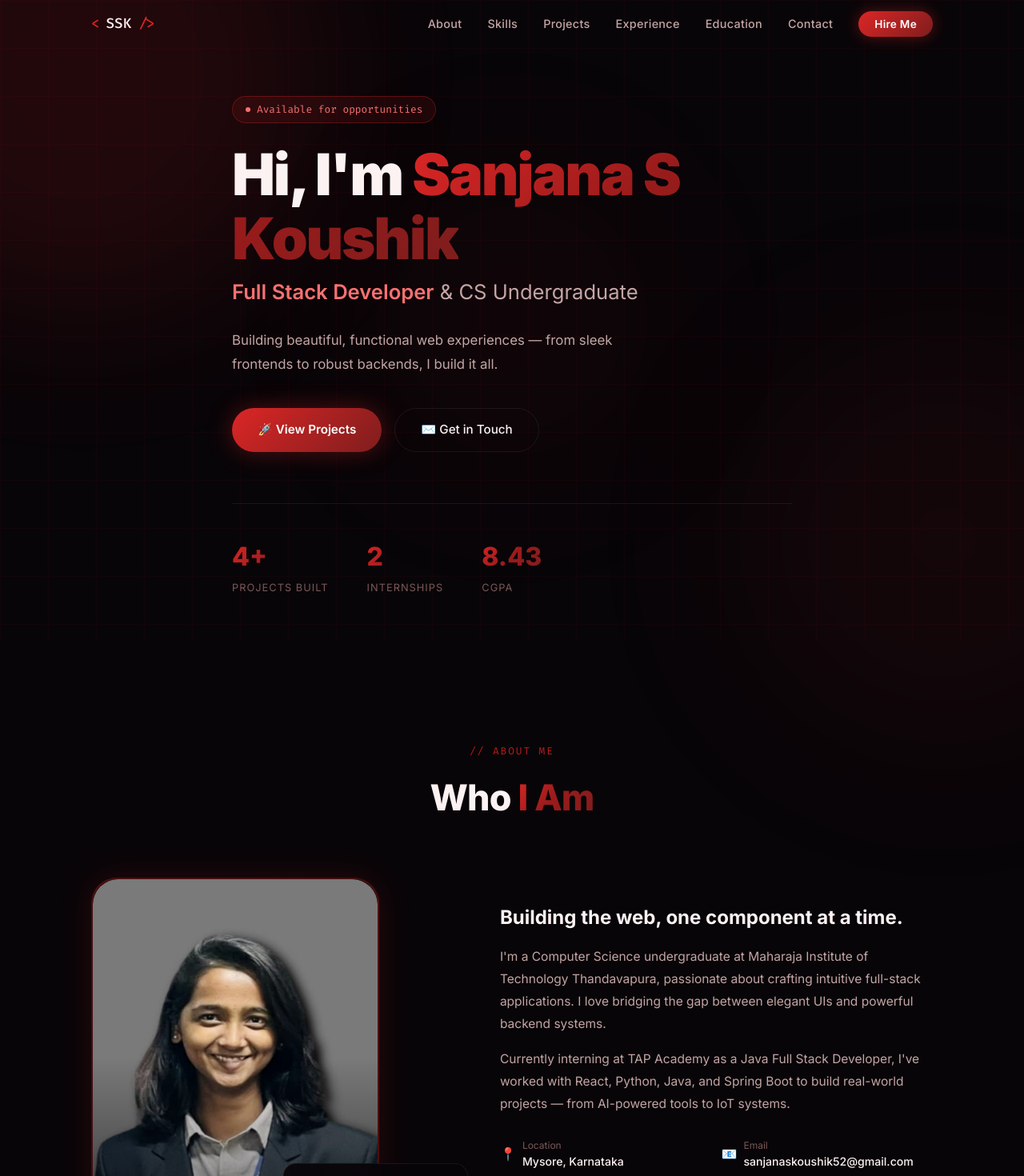
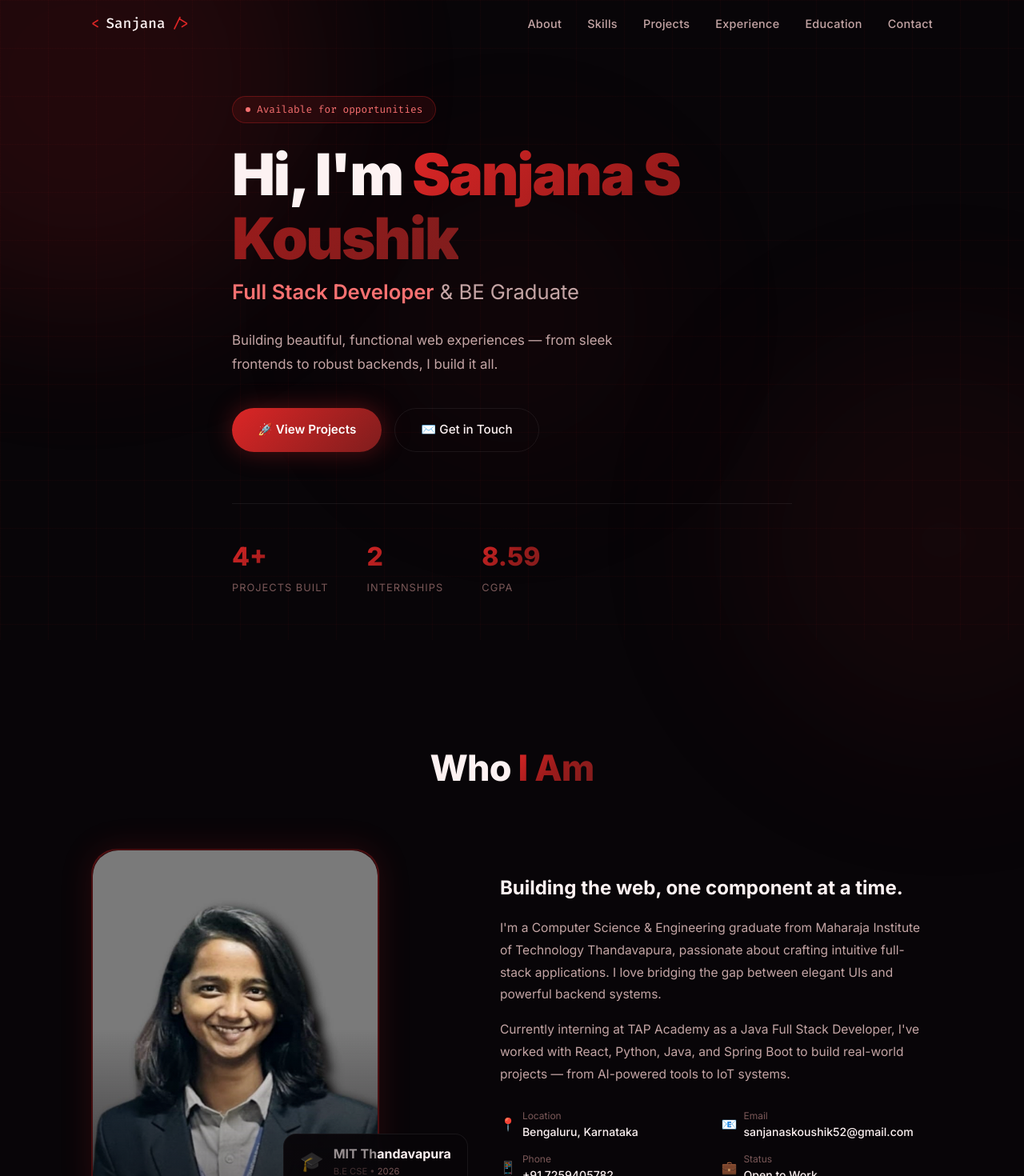
Before and after one commit to Sanjana-Koushik/portfolio, a React (Vite) app: page / in a window 1280 px wide. Shown: the top 1470 px of the page at 80% size. Built offline with nearby package versions, Linux system fonts and the light colour scheme.

Commit message:
fix: update navbar, remove section tags, fix CGPA/location/graduation status

```diff
--- a/src/App.jsx
+++ b/src/App.jsx
@@ -7,7 +7,7 @@ const data = {
   role: 'Full Stack Developer',
   tagline: 'Building beautiful, functional web experiences',
   bio: [
-    "I'm a Computer Science undergraduate at Maharaja Institute of Technology Thandavapura, passionate about crafting intuitive full-stack applications. I love bridging the gap between elegant UIs and powerful backend systems.",
+    "I'm a Computer Science & Engineering graduate from Maharaja Institute of Technology Thandavapura, passionate about crafting intuitive full-stack applications. I love bridging the gap between elegant UIs and powerful backend systems.",
     "Currently interning at TAP Academy as a Java Full Stack Developer, I've worked with React, Python, Java, and Spring Boot to build real-world projects — from AI-powered tools to IoT systems."
   ],
   contact: {
@@ -112,9 +112,9 @@ const data = {
     {
       institution: 'Maharaja Institute of Technology Thandavapura',
       degree: 'B.E in Computer Science & Engineering',
-      score: 'CGPA: 8.43',
+      score: 'CGPA: 8.59',
       period: '2022 – 2026',
-      location: 'Mysore, Karnataka',
+      location: 'Bengaluru, Karnataka',
       icon: '🎓',
     },
     {
@@ -173,7 +173,7 @@ function Navbar({ scrolled }) {
         <div className="navbar-inner">
           <a href="#hero" className="nav-logo">
             <span className="bracket">&lt;</span>
-            SSK
+            Sanjana
             <span className="bracket">/&gt;</span>
           </a>
           <ul className={`nav-links${open ? ' open' : ''}`}>
@@ -187,14 +187,7 @@ function Navbar({ scrolled }) {
                 </a>
               </li>
             ))}
-            <li>
-              <a
-                href={`mailto:${data.contact.email}`}
-                className="nav-cta"
-              >
-                Hire Me
-              </a>
-            </li>
+
           </ul>
           <button
             id="menu-toggle"
@@ -225,7 +218,7 @@ function Hero() {
             Hi, I'm <span className="name">{data.name}</span>
           </h1>
           <p className="hero-subtitle">
-            <span className="highlight">{data.role}</span> & CS Undergraduate
+            <span className="highlight">{data.role}</span> & BE Graduate
           </p>
           <p className="hero-desc">{data.tagline} — from sleek frontends to robust backends, I build it all.</p>
           <div className="hero-actions">
@@ -246,7 +239,7 @@ function Hero() {
               <span className="stat-label">Internships</span>
             </div>
             <div className="stat">
-              <span className="stat-number">8.43</span>
+              <span className="stat-number">8.59</span>
               <span className="stat-label">CGPA</span>
             </div>
           </div>
@@ -262,7 +255,6 @@ function About() {
     <section id="about" ref={ref} className="reveal">
       <div className="container">
         <div className="section-header">
-          <span className="section-tag">// about me</span>
           <h2 className="section-title">
             Who <span className="accent">I Am</span>
           </h2>
@@ -294,7 +286,7 @@ function About() {
                 <span className="detail-icon">📍</span>
                 <div>
                   <div className="detail-label">Location</div>
-                  <div className="detail-value">Mysore, Karnataka</div>
+                  <div className="detail-value">Bengaluru, Karnataka</div>
                 </div>
               </div>
               <div className="detail-item">
@@ -332,7 +324,6 @@ function Skills() {
     <section id="skills" ref={ref} className="reveal">
       <div className="container">
         <div className="section-header">
-          <span className="section-tag">// tech stack</span>
           <h2 className="section-title">
             Skills & <span className="accent">Technologies</span>
           </h2>
@@ -368,7 +359,6 @@ function Projects() {
     <section id="projects" ref={ref} className="reveal">
       <div className="container">
         <div className="section-header">
-          <span className="section-tag">// my work</span>
           <h2 className="section-title">
             Featured <span className="accent">Projects</span>
           </h2>
@@ -431,7 +421,6 @@ function Experience() {
     <section id="experience" ref={ref} className="reveal">
       <div className="container">
         <div className="section-header">
-          <span className="section-tag">// work history</span>
           <h2 className="section-title">
             Work <span className="accent">Experience</span>
           </h2>
@@ -466,7 +455,6 @@ function Education() {
     <section id="education" ref={ref} className="reveal">
       <div className="container">
         <div className="section-header">
-          <span className="section-tag">// academic background</span>
           <h2 className="section-title">
             My <span className="accent">Education</span>
           </h2>
@@ -488,7 +476,6 @@ function Education() {
         {/* Achievements */}
         <div style={{ marginTop: '80px' }}>
           <div className="section-header">
-            <span className="section-tag">// recognition</span>
             <h2 className="section-title">
               <span className="accent">Achievements</span>
             </h2>
@@ -513,7 +500,6 @@ function Contact() {
     <section id="contact" ref={ref} className="reveal">
       <div className="container">
         <div className="section-header">
-          <span className="section-tag">// get in touch</span>
           <h2 className="section-title">
             Let's <span className="accent">Connect</span>
           </h2>
```
